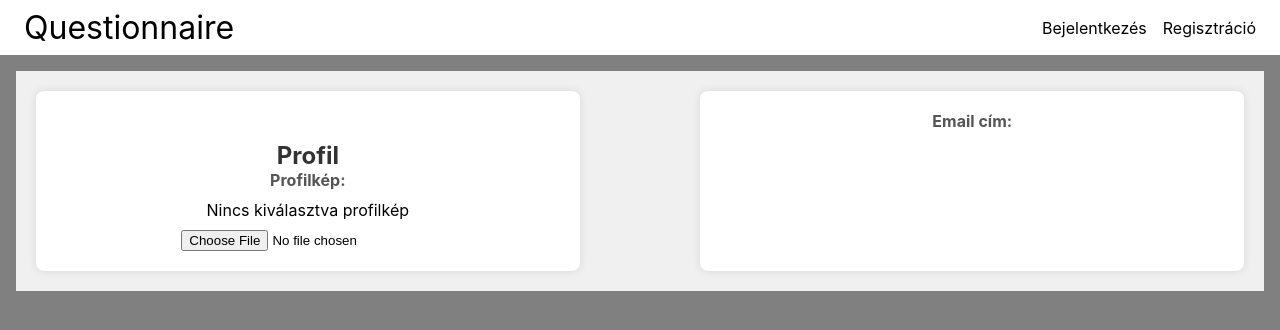
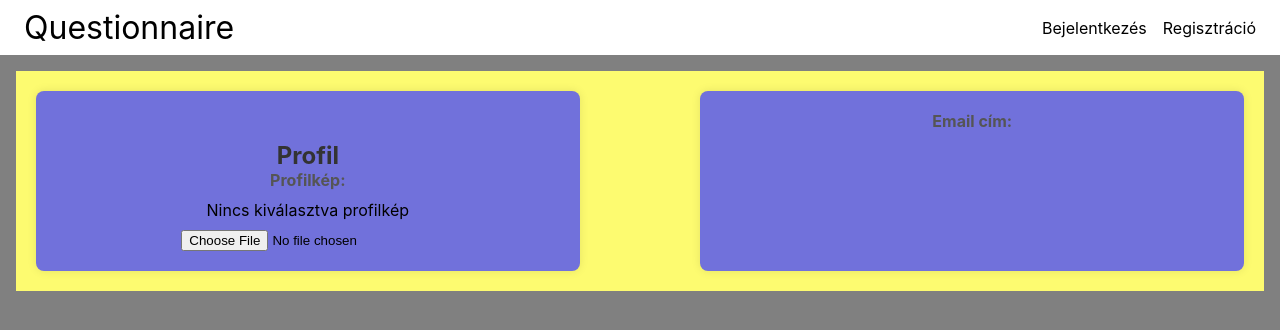
Before and after one commit to JaniITmer/Nagy-Projektmunka, a React (Create React App) app in the folder questionnaire/frontend/: page /profile in a window 1280 px wide. Shown: the top 330 px of the page. Built offline with nearby package versions, Linux system fonts and the light colour scheme.

Commit message:
kijelentkezes gomb stilus beallitas

```diff
--- a/questionnaire/frontend/src/App.css
+++ b/questionnaire/frontend/src/App.css
@@ -64,3 +64,6 @@ body {
 body{
   background-color: grey;
 }
+.kijelentkezes-btn{
+  background-color: brown;
+}
--- a/questionnaire/frontend/src/Navbar.js
+++ b/questionnaire/frontend/src/Navbar.js
@@ -10,7 +10,7 @@ export default function Navbar({loggedIn, onLogout}) {
         {loggedIn ? (
           <>
             <CustomLink to="/profile">Profil</CustomLink>
-            <button onClick={onLogout}>Kijelentkezés</button>
+            <button className="kijelentkezes-btn" onClick={onLogout}>Kijelentkezés</button>
           </>
         ) : (
           <>
--- a/questionnaire/frontend/src/pages/styles/Profile.css
+++ b/questionnaire/frontend/src/pages/styles/Profile.css
@@ -1,13 +1,13 @@
 .profil-oldal {
     display: flex;
     justify-content: space-between;
-    background-color: #f0f0f0; /* Háttérszín a profil-oldalnak */
+    background-color: #fdfb70; /* Háttérszín a profil-oldalnak */
     padding: 20px; /* Távolság a konténer és a tartalom között */
   }
 
   .left-panel {
     width: 45%;
-    background-color: #fff;
+    background-color: rgb(113, 113, 219);
     padding: 20px;
     border-radius: 8px;
     box-shadow: 0 0 10px rgba(0, 0, 0, 0.1);
@@ -15,7 +15,7 @@
 
   .right-panel {
     width: 45%;
-    background-color: #fff;
+    background-color:rgb(113, 113, 219);
     padding: 20px;
     border-radius: 8px;
     box-shadow: 0 0 10px rgba(0, 0, 0, 0.1);
```
